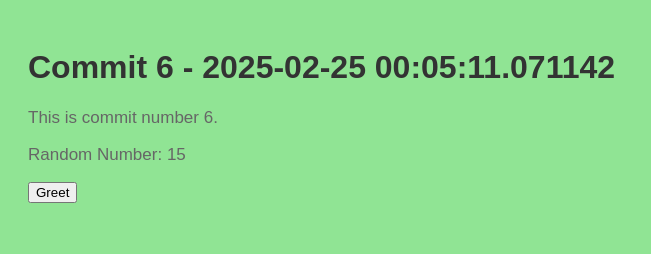
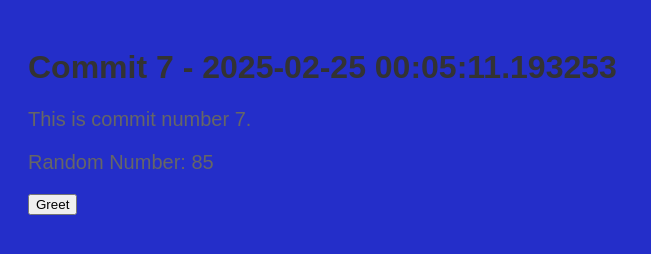
Before and after one commit to polishflits/autogen-repo-20250225000504, a plain HTML site: page index.html in a window 1280 px wide. Shown: the whole page, without its empty margins (0-651 px from the left). Drawn offline with Linux system fonts and the light colour scheme.

Commit message:
📝 Auto commit 7 with HTML, CSS, and JS

```diff
--- a/index.html
+++ b/index.html
@@ -2,13 +2,13 @@
     <!DOCTYPE html>
     <html>
     <head>
-        <title>Commit 6 - 2025-02-25 00:05:11.071142</title>
+        <title>Commit 7 - 2025-02-25 00:05:11.193253</title>
         <link rel="stylesheet" href="style.css">
     </head>
     <body>
-        <h1>Commit 6 - 2025-02-25 00:05:11.071142</h1>
-        <p>This is commit number 6.</p>
-        <p>Random Number: 15</p>
+        <h1>Commit 7 - 2025-02-25 00:05:11.193253</h1>
+        <p>This is commit number 7.</p>
+        <p>Random Number: 85</p>
         <button onclick="greet()">Greet</button>
         <script src="script.js"></script>
     </body>
--- a/script.js
+++ b/script.js
@@ -2,4 +2,4 @@
     function greet() {
         alert('Hello from commit ' + commitNumber + '!');
     }
-    var commitNumber = 6;
+    var commitNumber = 7;
--- a/style.css
+++ b/style.css
@@ -1,7 +1,7 @@
 
     body {
         font-family: Arial, sans-serif;
-        background-color: #90e494;
+        background-color: #242ec9;
         padding: 20px;
     }
     h1 {
@@ -9,5 +9,5 @@
     }
     p {
         color: #666;
-        font-size: 17px;
+        font-size: 20px;
     }
```
